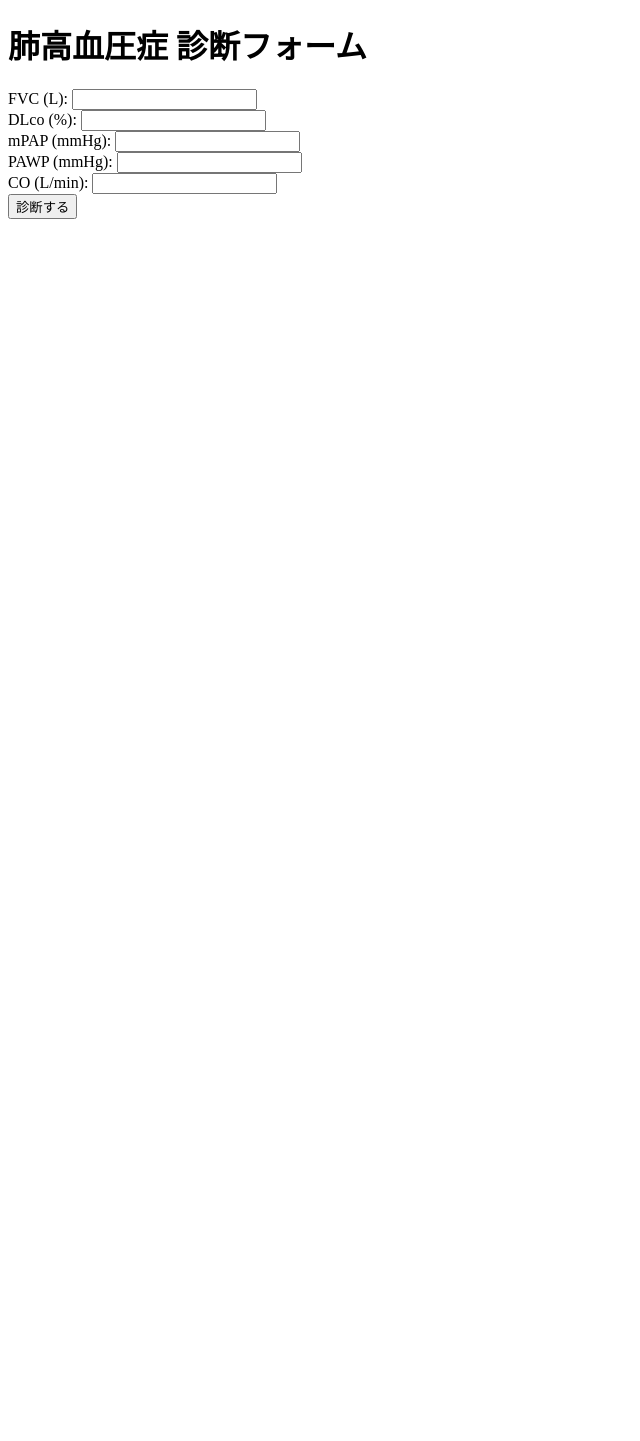
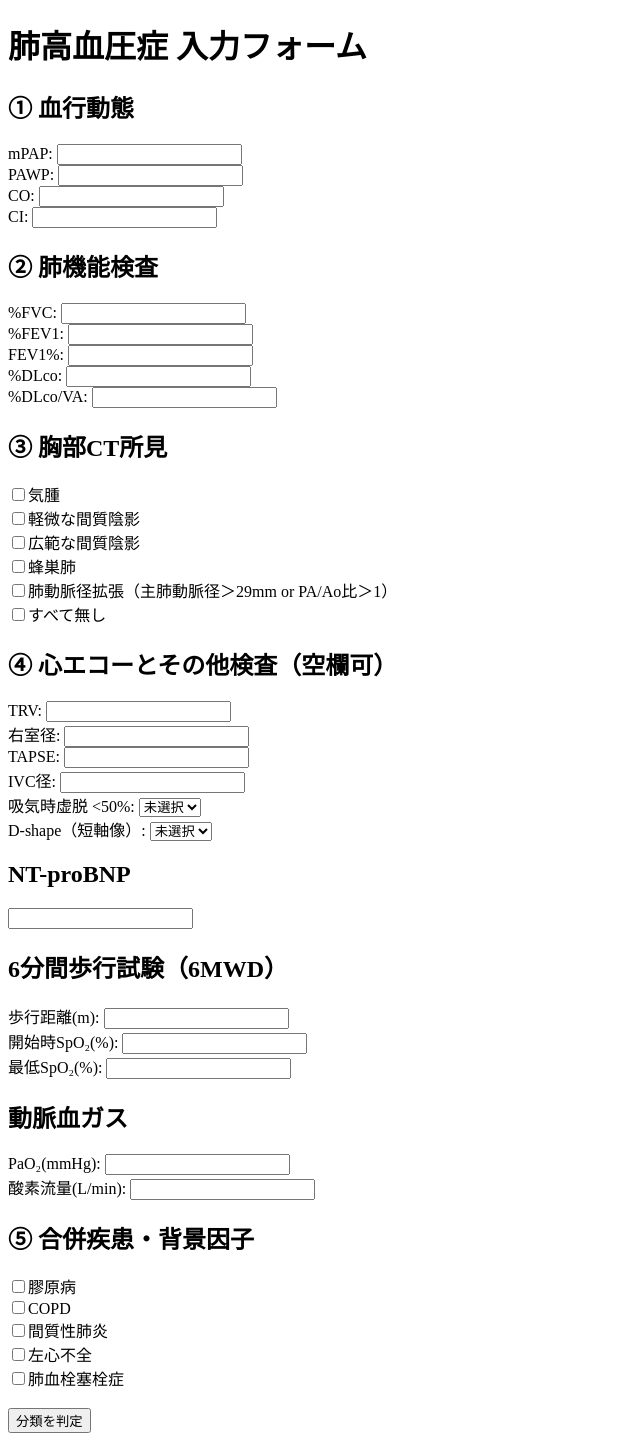
Before and after one commit to hiroshikobe/phypertension, a Flask app: page / in a window 1280 px wide. Shown: the whole page, without its empty margins (0-640 px from the left). Before the commit the page ends 219 px from the top, so only its background shows below. Run offline with Flask 3, Linux system fonts and the light colour scheme.

Commit message:
Update index.html

```diff
--- a/templates/index.html
+++ b/templates/index.html
@@ -1,15 +1,69 @@
 <!DOCTYPE html>
 <html>
-<head><title>肺高血圧症診断ツール</title></head>
+<head>
+  <meta charset="UTF-8">
+  <title>肺高血圧分類ツール</title>
+</head>
 <body>
-  <h1>肺高血圧症 診断フォーム</h1>
+  <h1>肺高血圧症 入力フォーム</h1>
   <form method="POST" action="/result">
-    FVC (L): <input type="number" step="0.01" name="fvc"><br>
-    DLco (%): <input type="number" step="0.1" name="dlco"><br>
-    mPAP (mmHg): <input type="number" step="0.1" name="mpap"><br>
-    PAWP (mmHg): <input type="number" step="0.1" name="pawp"><br>
-    CO (L/min): <input type="number" step="0.1" name="co"><br>
-    <input type="submit" value="診断する">
+    <h2>① 血行動態</h2>
+    mPAP: <input type="number" step="0.1" name="mpap" required><br>
+    PAWP: <input type="number" step="0.1" name="pawp" required><br>
+    CO: <input type="number" step="0.1" name="co" required><br>
+    CI: <input type="number" step="0.1" name="ci" required><br>
+
+    <h2>② 肺機能検査</h2>
+    %FVC: <input type="number" step="0.1" name="fvc" required><br>
+    %FEV1: <input type="number" step="0.1" name="fev1" required><br>
+    FEV1%: <input type="number" step="0.1" name="fev1p" required><br>
+    %DLco: <input type="number" step="0.1" name="dlco" required><br>
+    %DLco/VA: <input type="number" step="0.1" name="dlco_va" required><br>
+
+    <h2>③ 胸部CT所見</h2>
+    <input type="checkbox" name="ct_findings" value="気腫">気腫<br>
+    <input type="checkbox" name="ct_findings" value="軽微な間質陰影">軽微な間質陰影<br>
+    <input type="checkbox" name="ct_findings" value="広範な間質陰影">広範な間質陰影<br>
+    <input type="checkbox" name="ct_findings" value="蜂巣肺">蜂巣肺<br>
+    <input type="checkbox" name="ct_findings" value="肺動脈径拡張">肺動脈径拡張（主肺動脈径＞29mm or PA/Ao比＞1）<br>
+    <input type="checkbox" name="ct_findings" value="すべて無し">すべて無し<br>
+
+    <h2>④ 心エコーとその他検査（空欄可）</h2>
+    TRV: <input type="number" step="0.1" name="trv"><br>
+    右室径: <input type="number" step="0.1" name="rv_diam"><br>
+    TAPSE: <input type="number" step="0.1" name="tapse"><br>
+    IVC径: <input type="number" step="0.1" name="ivc_diam"><br>
+    吸気時虚脱 <50%: <select name="ivc_collapsibility">
+      <option value="">未選択</option>
+      <option value="あり">あり</option>
+      <option value="なし">なし</option>
+    </select><br>
+    D-shape（短軸像）: <select name="d_shape">
+      <option value="">未選択</option>
+      <option value="あり">あり</option>
+      <option value="なし">なし</option>
+    </select><br>
+
+    <h2>NT-proBNP</h2>
+    <input type="number" name="ntprobnp"><br>
+
+    <h2>6分間歩行試験（6MWD）</h2>
+    歩行距離(m): <input type="number" name="walk_distance"><br>
+    開始時SpO₂(%): <input type="number" step="0.1" name="spo2_start"><br>
+    最低SpO₂(%): <input type="number" step="0.1" name="spo2_min"><br>
+
+    <h2>動脈血ガス</h2>
+    PaO₂(mmHg): <input type="number" step="0.1" name="pao2"><br>
+    酸素流量(L/min): <input type="number" step="0.1" name="o2_flow"><br>
+
+    <h2>⑤ 合併疾患・背景因子</h2>
+    <input type="checkbox" name="comorbid" value="膠原病">膠原病<br>
+    <input type="checkbox" name="comorbid" value="COPD">COPD<br>
+    <input type="checkbox" name="comorbid" value="間質性肺炎">間質性肺炎<br>
+    <input type="checkbox" name="comorbid" value="左心不全">左心不全<br>
+    <input type="checkbox" name="comorbid" value="肺血栓塞栓症">肺血栓塞栓症<br>
+
+    <br><input type="submit" value="分類を判定">
   </form>
 </body>
 </html>
```
